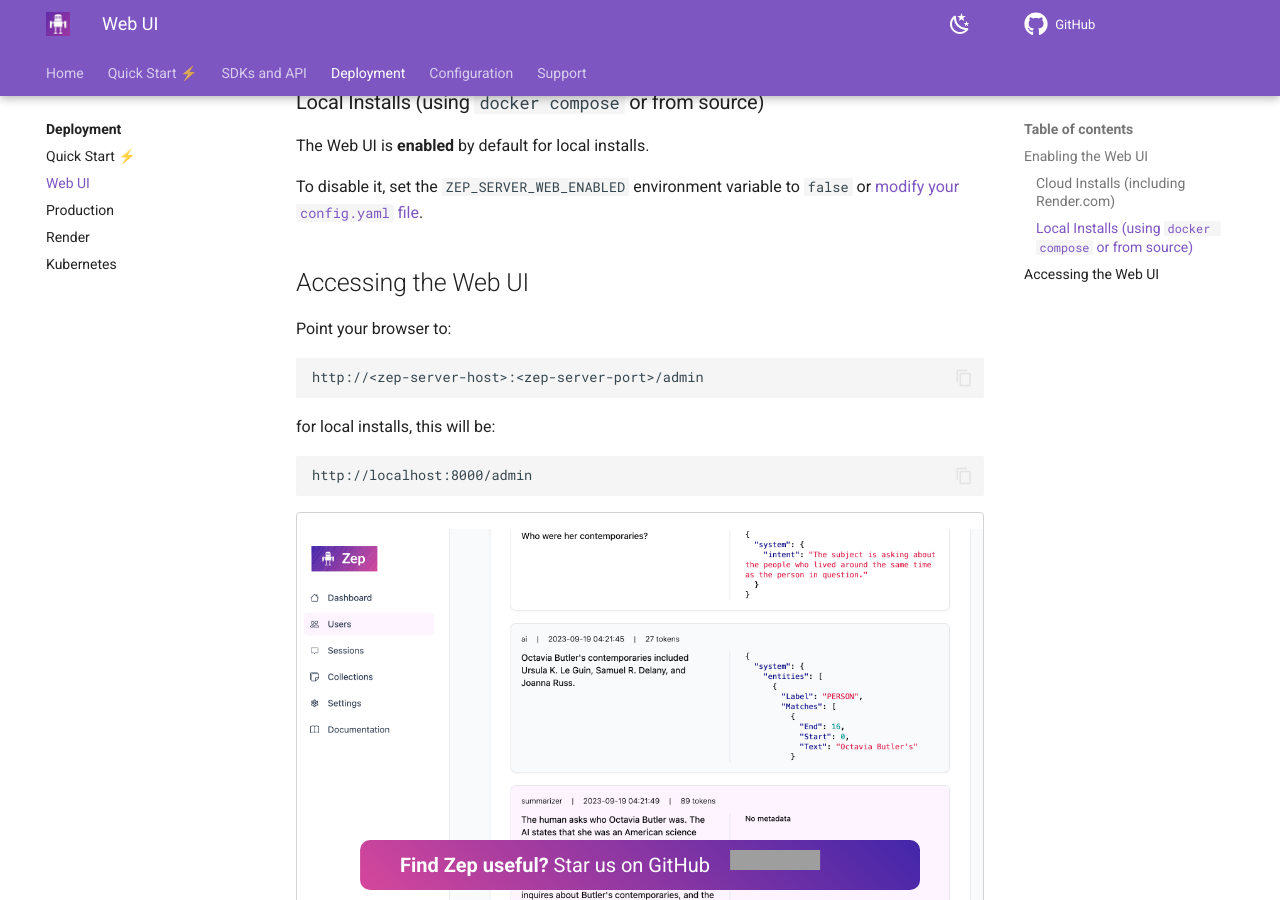
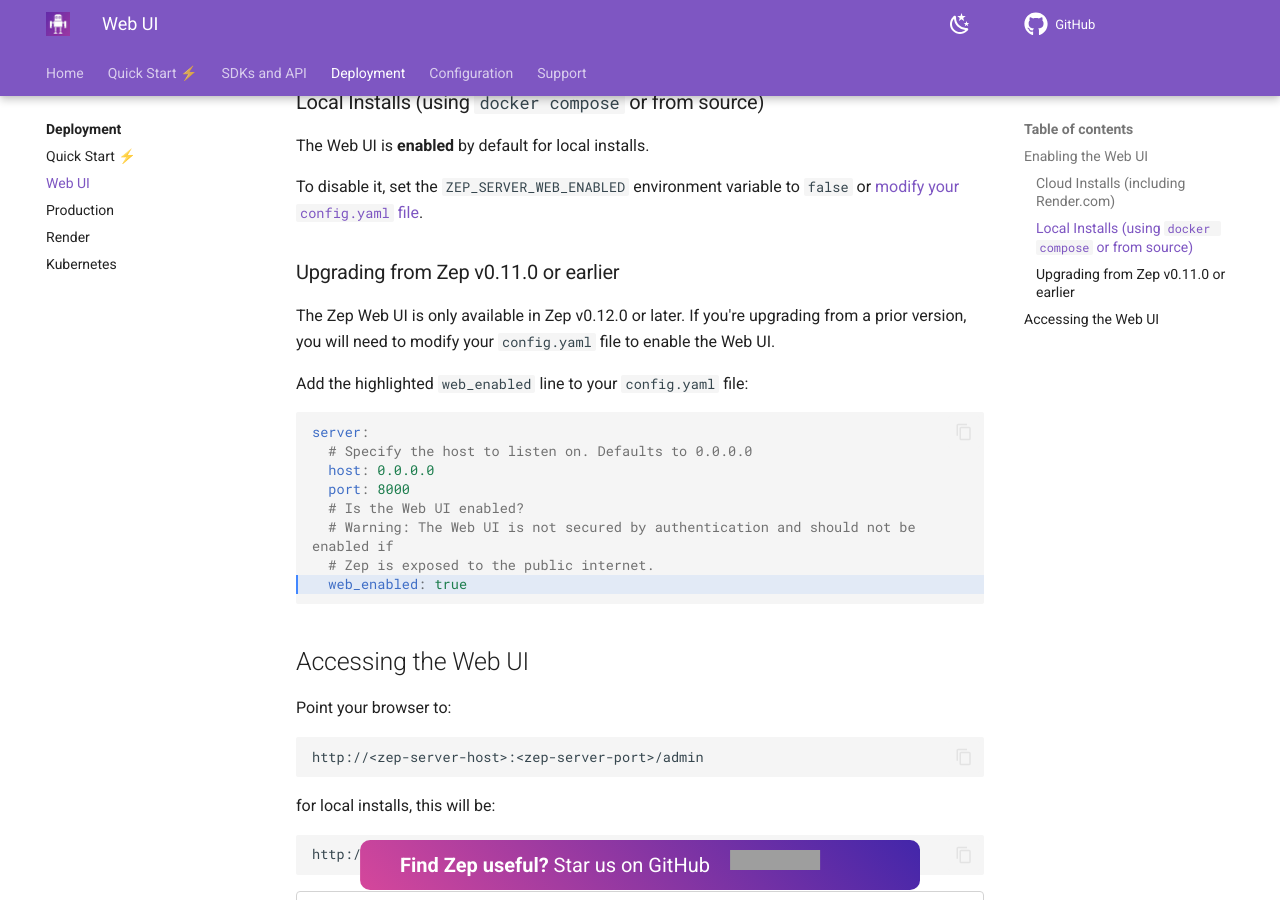
Before and after one commit to getzep/docs.getzep.com, an MkDocs documentation site: the page built from docs/deployment/webui.md, in a window 1280 px wide and 900 px high, scrolled down 773 px. Built offline with MkDocs 1.6.1 and Material for MkDocs 9.7.7, drawn with Linux system fonts in a browser that asks for light colours; plug-ins that fetch from the network failed and are left out; comment, search, counter and statistics services are not loaded; grey boxes are pictures that could not be loaded.

Commit message:
upgrade instructions

````diff
--- a/docs/deployment/webui.md
+++ b/docs/deployment/webui.md
@@ -29,6 +29,23 @@
 
 To disable it, set the `ZEP_SERVER_WEB_ENABLED` environment variable to `false` or [modify your `config.yaml` file](config.md).
 
+### Upgrading from Zep v0.11.0 or earlier
+
+The Zep Web UI is only available in Zep v0.12.0 or later. If you're upgrading from a prior version, you will need to modify your `config.yaml` file to enable the Web UI.
+
+Add the highlighted `web_enabled` line to your `config.yaml` file:
+
+```yaml hl_lines="8"
+server:
+  # Specify the host to listen on. Defaults to 0.0.0.0
+  host: 0.0.0.0
+  port: 8000
+  # Is the Web UI enabled?
+  # Warning: The Web UI is not secured by authentication and should not be enabled if
+  # Zep is exposed to the public internet.
+  web_enabled: true
+```
+
 ## Accessing the Web UI
 
 Point your browser to:
--- a/mkdocs.yml
+++ b/mkdocs.yml
@@ -97,6 +97,8 @@
   - abbr
   - def_list
   - tables
+  - pymdownx.highlight
+  - pymdownx.inlinehilite
   - pymdownx.keys
   - pymdownx.highlight:
       anchor_linenums: true
````
